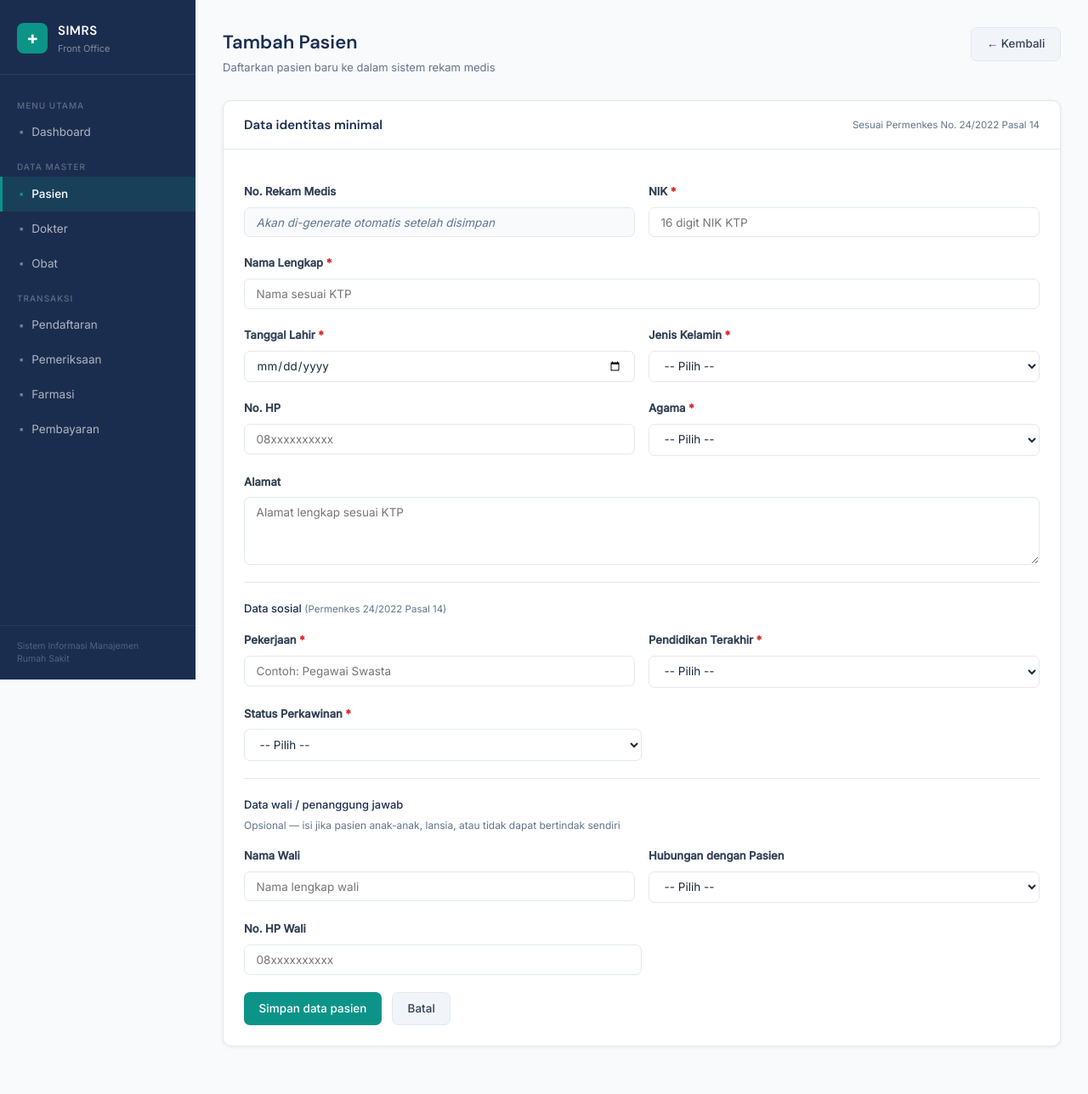
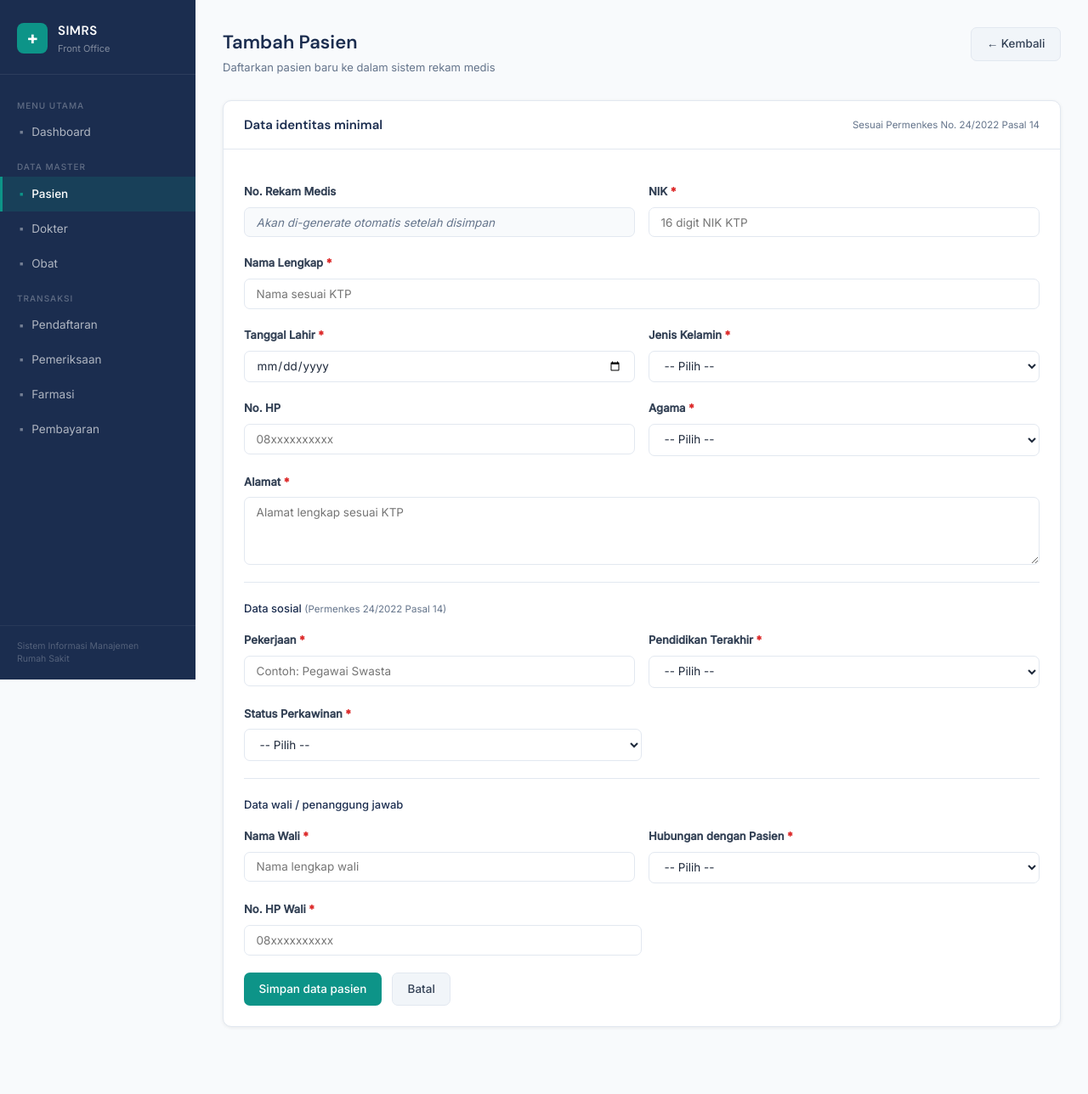
Before and after one commit to zalfasayfanah/SIMRS, a PHP site: page /pasien/tambah.php in a window 1280 px wide. Shown: the whole page at 85% size. After the commit the page ends 1209 px from the top, so only its background shows below. Run offline with PHP 8.4, Linux system fonts and the light colour scheme.

Commit message:
edit form pendaftaran

```diff
--- a/index.php
+++ b/index.php
@@ -101,7 +101,7 @@ $dataPemeriksaan = mysqli_query($conn, $sqlPemeriksaan);
     <div class="card">
         <div class="card-header">
             <h2>Pendaftaran hari ini</h2>
-            <a href="pages/pendaftaran/daftar.php" class="btn btn-primary btn-sm">+ Pendaftaran baru</a>
+            <a href="pendaftaran/daftar.php" class="btn btn-primary btn-sm">+ Pendaftaran baru</a>
         </div>
         <div class="table-wrap">
             <table>
@@ -162,7 +162,7 @@ $dataPemeriksaan = mysqli_query($conn, $sqlPemeriksaan);
                         <tr>
                             <td colspan="8" style="text-align:center;padding:2rem;color:var(--slate)">
                                 Belum ada pendaftaran hari ini.<br>
-                                <a href="pages/pendaftaran/daftar.php" class="btn btn-primary btn-sm"
+                                <a href="pendaftaran/daftar.php" class="btn btn-primary btn-sm"
                                     style="margin-top:0.75rem">
                                     + Tambah pendaftaran
                                 </a>
--- a/pasien/tambah.php
+++ b/pasien/tambah.php
@@ -29,13 +29,17 @@ if ($_SERVER['REQUEST_METHOD'] === 'POST') {
     // Validasi wajib
     if ($input['nik']    === '') $errors['nik']    = 'NIK wajib diisi.';
     elseif (!preg_match('/^\d{16}$/', $input['nik'])) $errors['nik'] = 'NIK harus 16 digit angka.';
-    if ($input['nama']   === '') $errors['nama']   = 'Nama pasien wajib diisi.';
+    if ($input['nama']              === '') $errors['nama']              = 'Nama pasien wajib diisi.';
     if ($input['tgl_lahir']         === '') $errors['tgl_lahir']         = 'Tanggal lahir wajib diisi.';
     if ($input['jenis_kelamin']     === '') $errors['jenis_kelamin']     = 'Jenis kelamin wajib dipilih.';
     if ($input['agama']             === '') $errors['agama']             = 'Agama wajib diisi.';
+    if ($input['alamat']            === '') $errors['alamat']            = 'Alamat wajib diisi.';
     if ($input['pekerjaan']         === '') $errors['pekerjaan']         = 'Pekerjaan wajib diisi.';
     if ($input['pendidikan']        === '') $errors['pendidikan']        = 'Pendidikan wajib dipilih.';
     if ($input['status_perkawinan'] === '') $errors['status_perkawinan'] = 'Status perkawinan wajib dipilih.';
+    if ($input['nama_wali']         === '') $errors['nama_wali']         = 'Nama wali wajib diisi.';
+    if ($input['hubungan_wali']     === '') $errors['hubungan_wali']     = 'Hubungan wali wajib dipilih.';
+    if ($input['no_hp_wali']        === '') $errors['no_hp_wali']        = 'No. HP wali wajib diisi.';
 
     // Cek duplikat NIK
     if (empty($errors['nik'])) {
@@ -44,14 +48,14 @@ if ($_SERVER['REQUEST_METHOD'] === 'POST') {
     }
 
     if (empty($errors)) {
-        // Generate No. RM otomatis, format: RM-YYYY-XXXX (urut per tahun)
+        // Generate No. RM otomatis format: RM-YYYY-XXXX
         $tahunIni = date('Y');
         $cekUrut  = mysqli_query($conn,
             "SELECT no_rm FROM pasien WHERE no_rm LIKE 'RM-$tahunIni-%' ORDER BY no_rm DESC LIMIT 1");
         if ($cekUrut && mysqli_num_rows($cekUrut) > 0) {
-            $lastRm   = mysqli_fetch_assoc($cekUrut)['no_rm'];
-            $lastNum  = (int) substr($lastRm, -4);
-            $nextNum  = $lastNum + 1;
+            $lastRm  = mysqli_fetch_assoc($cekUrut)['no_rm'];
+            $lastNum = (int) substr($lastRm, -4);
+            $nextNum = $lastNum + 1;
         } else {
             $nextNum = 1;
         }
@@ -161,8 +165,9 @@ include '../includes/sidebar.php';
             </div>
 
             <div class="form-group">
-                <label>Alamat</label>
+                <label>Alamat <span style="color:var(--danger)">*</span></label>
                 <textarea name="alamat" placeholder="Alamat lengkap sesuai KTP"><?= htmlspecialchars($input['alamat'] ?? '') ?></textarea>
+                <?php if (isset($errors['alamat'])): ?><div class="form-hint" style="color:var(--danger)"><?= $errors['alamat'] ?></div><?php endif; ?>
             </div>
 
             <!-- Data sosial minimal -->
@@ -199,28 +204,30 @@ include '../includes/sidebar.php';
                 </div>
             </div>
 
-            <!-- Data wali (opsional) -->
+            <!-- Data wali -->
             <div style="border-top:1px solid var(--border);margin:0 0 1.25rem;padding-top:1.25rem">
-                <div style="font-size:13px;font-weight:500;color:var(--navy);margin-bottom:0.25rem">Data wali / penanggung jawab</div>
-                <div style="font-size:12px;color:var(--slate);margin-bottom:1rem">Opsional — isi jika pasien anak-anak, lansia, atau tidak dapat bertindak sendiri</div>
+                <div style="font-size:13px;font-weight:500;color:var(--navy);margin-bottom:1rem">Data wali / penanggung jawab</div>
                 <div class="form-row">
                     <div class="form-group">
-                        <label>Nama Wali</label>
+                        <label>Nama Wali <span style="color:var(--danger)">*</span></label>
                         <input type="text" name="nama_wali" value="<?= htmlspecialchars($input['nama_wali'] ?? '') ?>" placeholder="Nama lengkap wali">
+                        <?php if (isset($errors['nama_wali'])): ?><div class="form-hint" style="color:var(--danger)"><?= $errors['nama_wali'] ?></div><?php endif; ?>
                     </div>
                     <div class="form-group">
-                        <label>Hubungan dengan Pasien</label>
+                        <label>Hubungan dengan Pasien <span style="color:var(--danger)">*</span></label>
                         <select name="hubungan_wali">
                             <option value="">-- Pilih --</option>
                             <?php foreach (['Orang Tua','Suami','Istri','Anak','Saudara','Lainnya'] as $hub): ?>
                             <option value="<?= $hub ?>" <?= ($input['hubungan_wali'] ?? '') === $hub ? 'selected' : '' ?>><?= $hub ?></option>
                             <?php endforeach; ?>
                         </select>
+                        <?php if (isset($errors['hubungan_wali'])): ?><div class="form-hint" style="color:var(--danger)"><?= $errors['hubungan_wali'] ?></div><?php endif; ?>
                     </div>
                 </div>
                 <div class="form-group" style="max-width:50%">
-                    <label>No. HP Wali</label>
+                    <label>No. HP Wali <span style="color:var(--danger)">*</span></label>
                     <input type="text" name="no_hp_wali" value="<?= htmlspecialchars($input['no_hp_wali'] ?? '') ?>" placeholder="08xxxxxxxxxx">
+                    <?php if (isset($errors['no_hp_wali'])): ?><div class="form-hint" style="color:var(--danger)"><?= $errors['no_hp_wali'] ?></div><?php endif; ?>
                 </div>
             </div>
 
--- a/pendaftaran/index.php
+++ b/pendaftaran/index.php
@@ -106,7 +106,7 @@ include '../includes/sidebar.php';
         </div>
         <div style="display:flex;gap:0.75rem">
             <a href="../pasien/tambah.php" class="btn btn-secondary">+ Pasien Baru</a>
-            <a href="daftar.php" class="btn btn-primary">+ Pasien Lama </a>
+            <a href="daftar.php" class="btn btn-primary">+ Pendaftaran </a>
         </div>
     </div>
 
```
